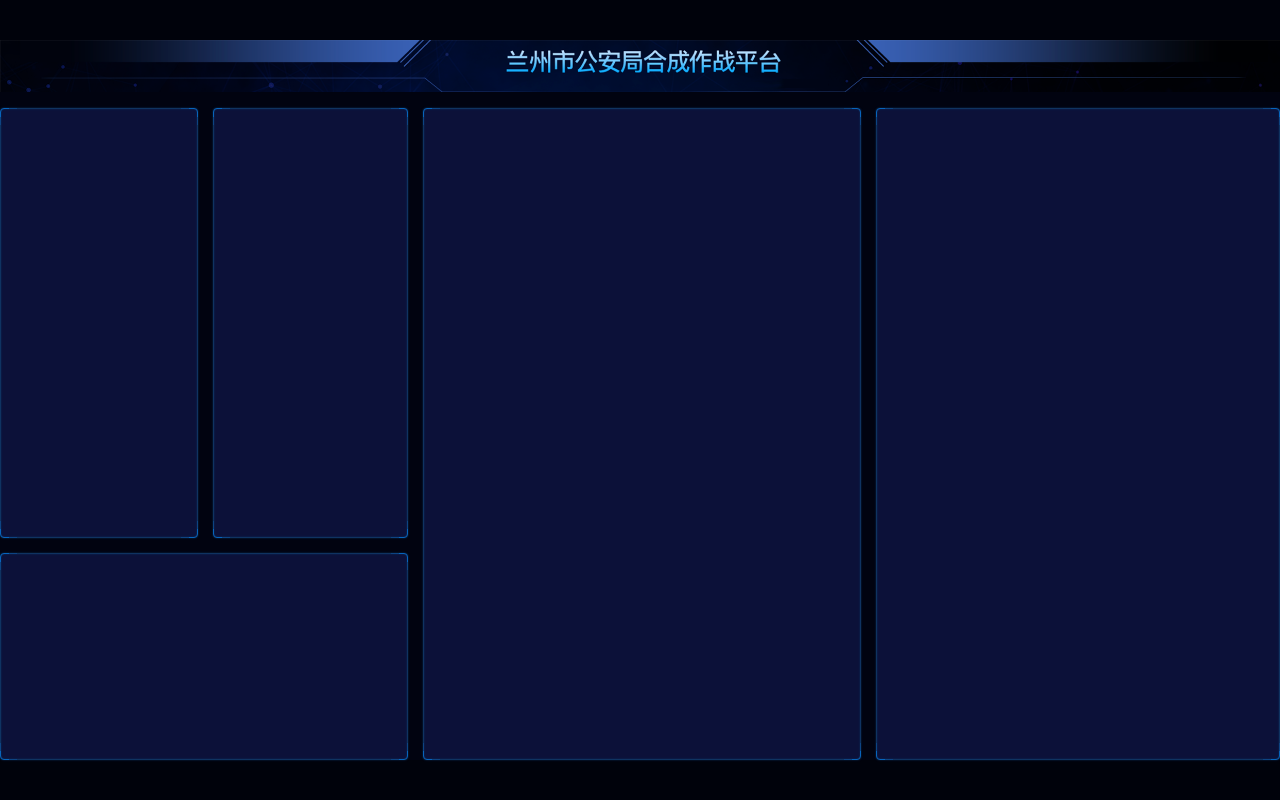
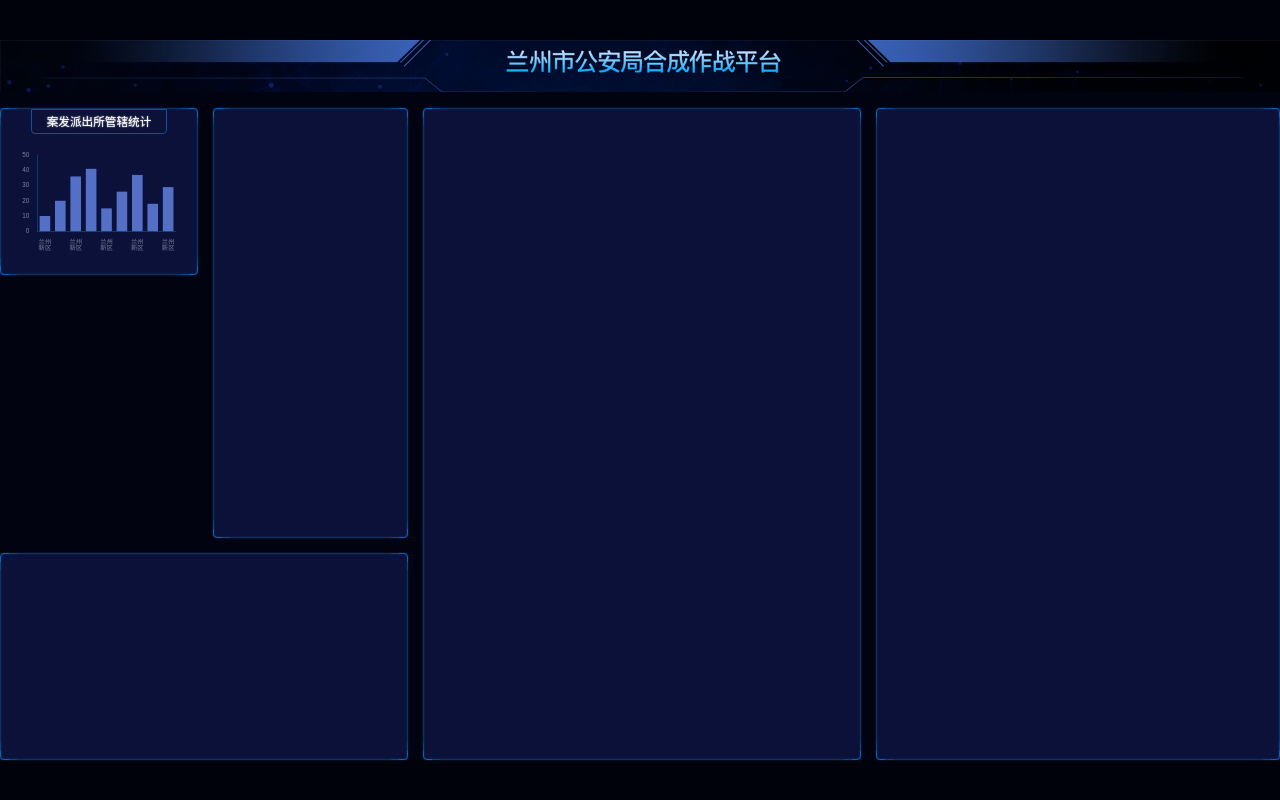
Before and after one commit to EvelynWXY/big-screen-demo-02, a React (Vite) app: page /#/ in a window 1280 px wide. Built offline with nearby package versions, Linux system fonts and the light colour scheme.

Commit message:
柱形图搞定

```diff
--- a/src/pages/home.scss
+++ b/src/pages/home.scss
@@ -5,6 +5,7 @@
   display: flex;
   flex-direction: column;
   background: #010310;
+  color: white;
   > header {
     height: px(99);
     background-size: cover;
@@ -20,10 +21,13 @@
     grid-column-gap: px(28);
     grid-row-gap: px(28);
     > section {
+      text-align: center;
+    }
+    .bordered {
       border: 1px solid #0764bc;
       border-radius: 4px;
       position: relative;
-      box-shadow: 0 0 2px 0 #0f3361, inset 0 0 2px 0 #0f3361;
+      box-shadow: 0 0 2px 0 #0e325f, inset 0 0 2px 0 #0e325f;
       background: #0c1139;
       &::before {
         content: "";
@@ -33,8 +37,8 @@
         bottom: 0;
         top: 0;
         border-radius: 4px;
-        box-shadow: 17px 0 0 -16px #0f3361, -17px 0 0 -16px #0f3361,
-          0 17px 0 -16px #0f3361, 0 -17px 0 -16px #0f3361, 9px 0 0 -8px #0d4483,
+        box-shadow: 17px 0 0 -16px #0e325f, -17px 0 0 -16px #0e325f,
+          0 17px 0 -16px #0e325f, 0 -17px 0 -16px #0e325f, 9px 0 0 -8px #0d4483,
           -9px 0 0 -8px #0d4483, 0 9px 0 -8px #0d4483, 0px -9px 0 -8px #0d4483;
       }
     }
@@ -57,5 +61,27 @@
     > .section5 {
       grid-area: box5;
     }
+    .管辖统计 {
+      height: px(315);
+      display: flex;
+      flex-direction: column;
+      align-items: center;
+      h2 {
+        flex-shrink: 0;
+        border: 1px solid #0a5299;
+
+        border-bottom-left-radius: 4px;
+        border-bottom-right-radius: 4px;
+        font-size: px(22);
+        line-height: px(24);
+        padding: px(10) px(28);
+        text-shadow: 0 0 px(3) white;
+      }
+      .chart {
+        flex: 1;
+
+        width: 100%;
+      }
+    }
   }
 }
--- a/src/pages/home.tsx
+++ b/src/pages/home.tsx
@@ -1,19 +1,91 @@
-import React from 'react';
-import './home.scss';
-import headerBg from '../images/header.png';
+import React, { useEffect, useRef } from "react";
+import "./home.scss";
+import headerBg from "../images/header.png";
+import * as echarts from "echarts";
 
-
+const px = (n: number) => (n / 2420) * (window as any).pageWidth;
 export const Home = () => {
+  const divRef = useRef(null);
+  useEffect(() => {
+    var myChart = echarts.init(divRef.current);
+    myChart.setOption({
+      textStyle: {
+        fontSize: px(12),
+        color: "#79839E",
+      },
+      tittle: { show: false },
+      legend: { show: false },
+      xAxis: {
+        data: [
+          "兰州新区",
+          "兰州新区",
+          "兰州新区",
+          "兰州新区",
+          "兰州新区",
+          "兰州新区",
+          "兰州新区",
+          "兰州新区",
+          "兰州新区",
+        ],
+        axisTick: { show: false },
+        axisLabel: {
+          fontSize: px(12),
+          formatter(val: string) {
+            if (val.length > 2) {
+              const array = val.split("");
+              array.splice(2, 0, "\n");
+              return array.join("");
+            } else {
+              return val;
+            }
+          },
+        },
+        axisLine: {
+          lineStyle: { color: "#083B70" },
+        },
+      },
+      grid: {
+        x: px(40),
+        y: px(40),
+        x2: px(40),
+        y2: px(40),
+        containLabel: true,
+      },
+      yAxis: {
+        axisLabel: {
+          fontSize: px(12),
+        },
+        splitLine: {
+          show: false,
+        },
+        axisLine: {
+          show: true,
+          lineStyle: { color: "#083B70" },
+        },
+      },
+      series: [
+        {
+          type: "bar",
+          data: [10, 20, 36, 41, 15, 26, 37, 18, 29],
+        },
+      ],
+    });
+  }, []);
   return (
-    <div className='home'>
-      <header style={{backgroundImage:`url(${headerBg})`}}></header>
-    <main>
-      <section className="section1"></section>
-      <section className="section2"></section>
-      <section className="section3"></section>
-      <section className="section4"></section>
-      <section className="section5"></section>
-    </main>
+    <div className="home">
+      <header style={{ backgroundImage: `url(${headerBg})` }}></header>
+      <main>
+        <section className="section1">
+          <div className=" bordered 管辖统计">
+            <h2>案发派出所管辖统计</h2>
+            <div ref={divRef} className="chart"></div>
+          </div>
+        </section>
+        <section className="bordered section2"></section>
+        <section className="bordered section3"></section>
+        <section className="bordered section4"></section>
+        <section className="bordered section5"></section>
+      </main>
     </div>
   );
 };
--- a/src/shared/style.scss
+++ b/src/shared/style.scss
@@ -33,7 +33,6 @@
   margin: 0 auto;
   display: flex;
   flex-direction: column;
-  background: #00020b;
 }
 .App {
   flex: 1;
```
